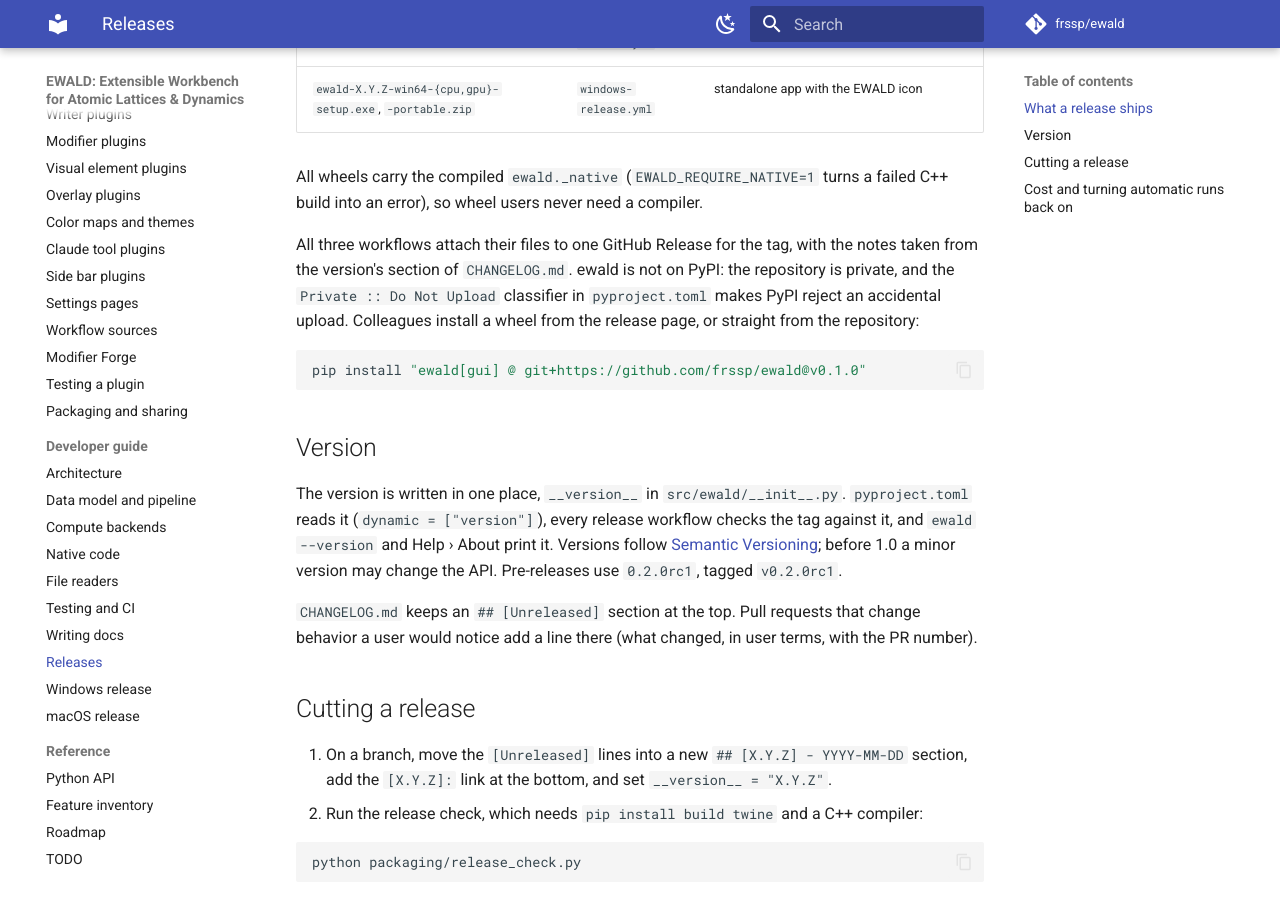
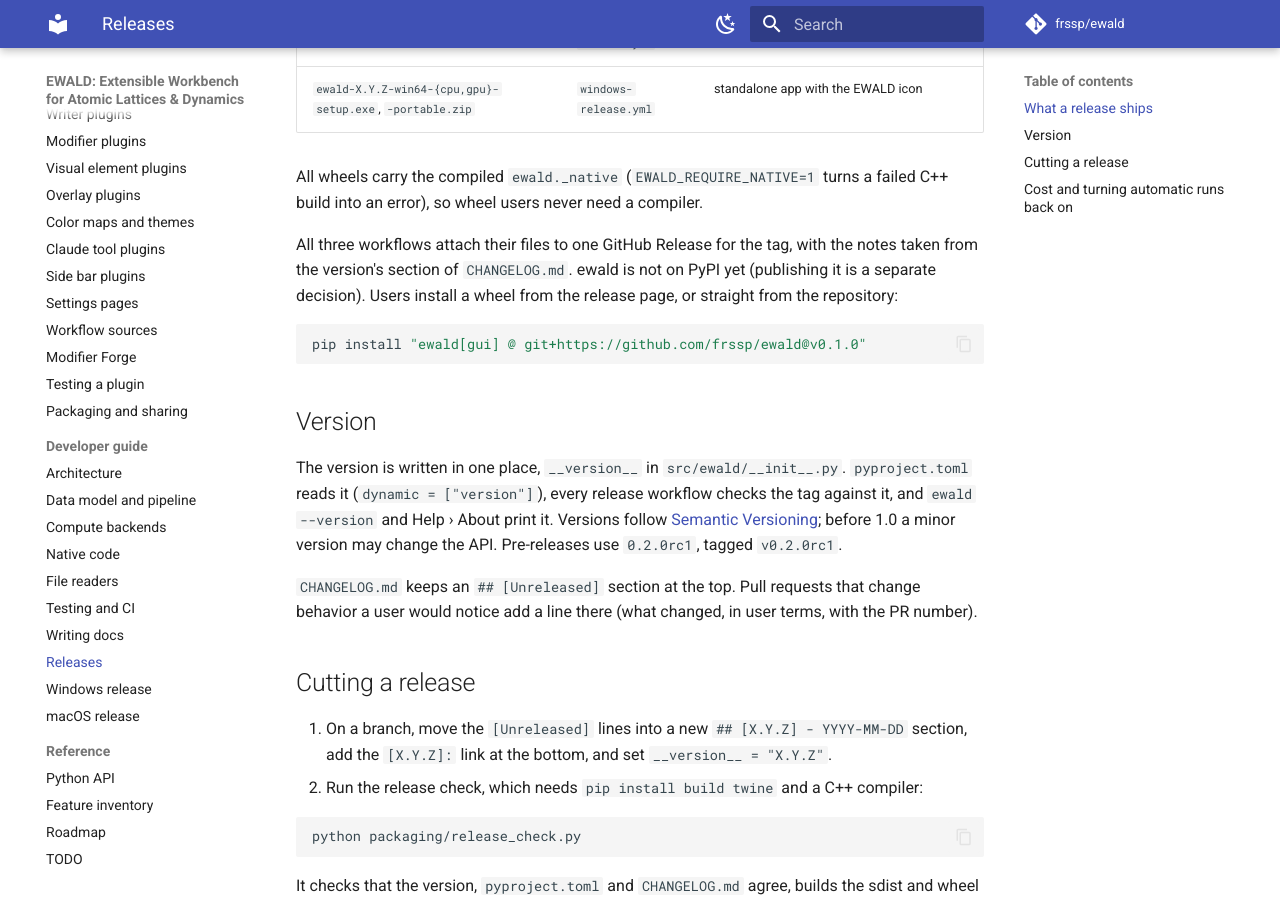
Before and after one commit to frssp/ewald, an MkDocs documentation site: the page built from docs/developer/release.md, in a window 1280 px wide and 900 px high, scrolled down 631 px. Built offline with MkDocs 1.6.1 and Material for MkDocs 9.7.7, drawn with Linux system fonts in a browser that asks for light colours; comment, search, counter and statistics services are not loaded.

Commit message:
Add an MIT LICENSE and drop the Private :: Do Not Upload classifier
Co-Authored-By: Claude Opus 5.5 (1M context) <noreply@anthropic.com>

````diff
--- a/docs/developer/release.md
+++ b/docs/developer/release.md
@@ -19,9 +19,8 @@ All wheels carry the compiled `ewald._native` (`EWALD_REQUIRE_NATIVE=1` turns a
 into an error), so wheel users never need a compiler.
 
 All three workflows attach their files to one GitHub Release for the tag, with the notes taken from the
-version's section of `CHANGELOG.md`. ewald is not on PyPI: the repository is private, and the
-`Private :: Do Not Upload` classifier in `pyproject.toml` makes PyPI reject an accidental upload.
-Colleagues install a wheel from the release page, or straight from the repository:
+version's section of `CHANGELOG.md`. ewald is not on PyPI yet (publishing
+it is a separate decision). Users install a wheel from the release page, or straight from the repository:
 
 ```bash
 pip install "ewald[gui] @ git+https://github.com/frssp/ewald@v0.1.0"
--- a/pyproject.toml
+++ b/pyproject.toml
@@ -7,6 +7,7 @@ name = "ewald"
 dynamic = ["version"]   # ewald.__version__ in src/ewald/__init__.py, the one place to bump
 description = "EWALD (Extensible Workbench for Atomic Lattices & Dynamics): atomistic structure and trajectory visualization and analysis with a Python pipeline API"
 readme = "README.md"
+license = {file = "LICENSE"}
 requires-python = ">=3.10"
 classifiers = [
     "Development Status :: 3 - Alpha",
@@ -17,7 +18,7 @@ classifiers = [
     "Topic :: Scientific/Engineering :: Physics",
     "Topic :: Scientific/Engineering :: Visualization",
     "Operating System :: OS Independent",
-    "Private :: Do Not Upload",
+    "License :: OSI Approved :: MIT License",
 ]
 dependencies = ["numpy>=1.24", "scipy", "ase>=3.23", "matplotlib", "pillow", "pyvista>=0.44", "vtk>=9.3", "numba>=0.59",
                 "tomli>=1.1; python_version < '3.11'",   # tomli: plugin manifests on Python 3.10
````
Also changed, not shown: CHANGELOG.md (+1 -0 lines), CLAUDE.md (+1 -1 lines), README.md (+6 -0 lines), docs/todo.md (+1 -3 lines), 3 other files.
